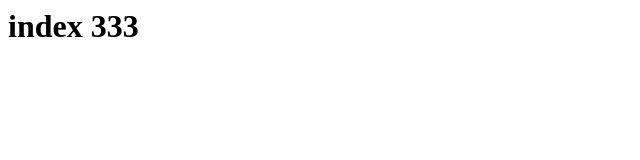
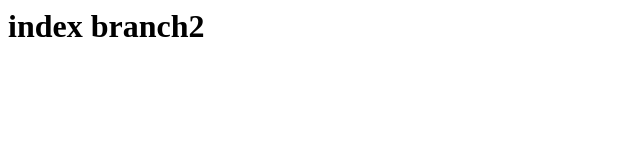
Before and after one commit to amine-tahri/gittuto, a plain HTML site: page index3.html in a window 1280 px wide. Shown: the whole page, without its empty margins (0-640 px from the left). Drawn offline with Linux system fonts and the light colour scheme.

Commit message:
branch 2

```diff
--- a/index3.html
+++ b/index3.html
@@ -1,6 +1,6 @@
 <html>
     <head></head>
     <body>
-        <h1>index 333</h1>
+        <h1>index branch2</h1>
     </body>
 </html>
```
Also changed, not shown: index.html (+1 -1 lines), index2.html (+1 -1 lines).
